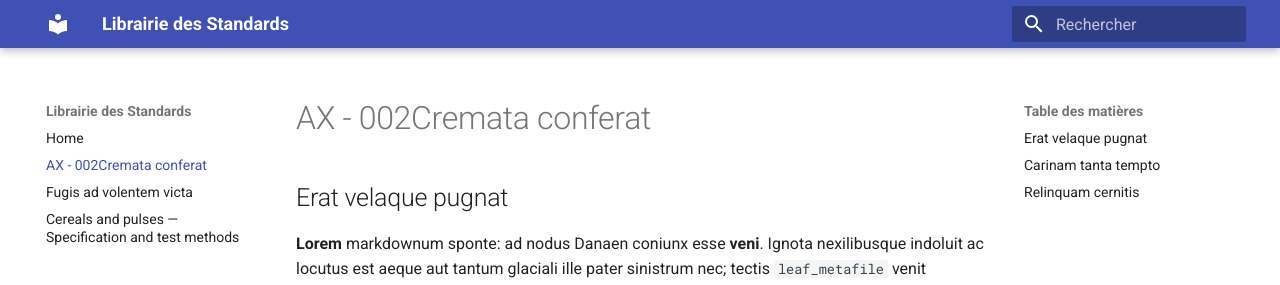
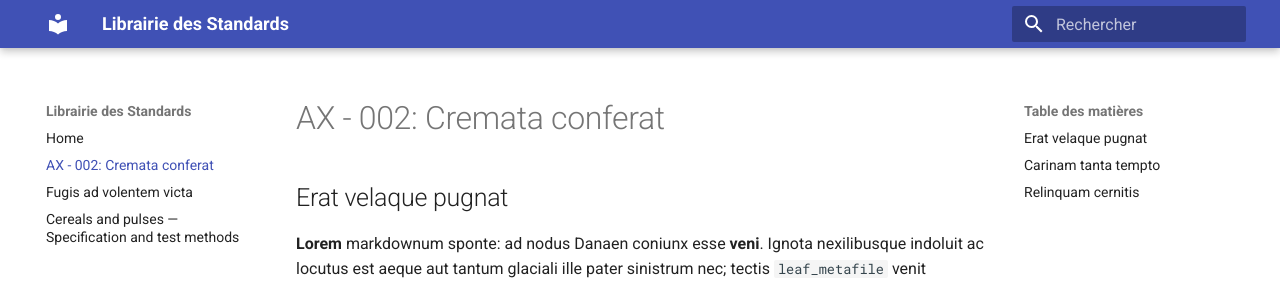
Before and after one commit to Shibukawa310/Test-Lorem-Ipsum, an MkDocs documentation site: the page built from docs/Lorem Ipsum 1.md, in a window 1280 px wide and 900 px high. Shown: the top 285 px of the window. Built offline with MkDocs 1.6.1 and Material for MkDocs 9.7.7, drawn with Linux system fonts in a browser that asks for light colours.

Commit message:
Fix header formatting in Lorem Ipsum 1.md

```diff
--- a/docs/Lorem Ipsum 1.md
+++ b/docs/Lorem Ipsum 1.md
@@ -1,4 +1,4 @@
-# AX - 002Cremata conferat
+# AX - 002: Cremata conferat
 
 ## Erat velaque pugnat
 
```
